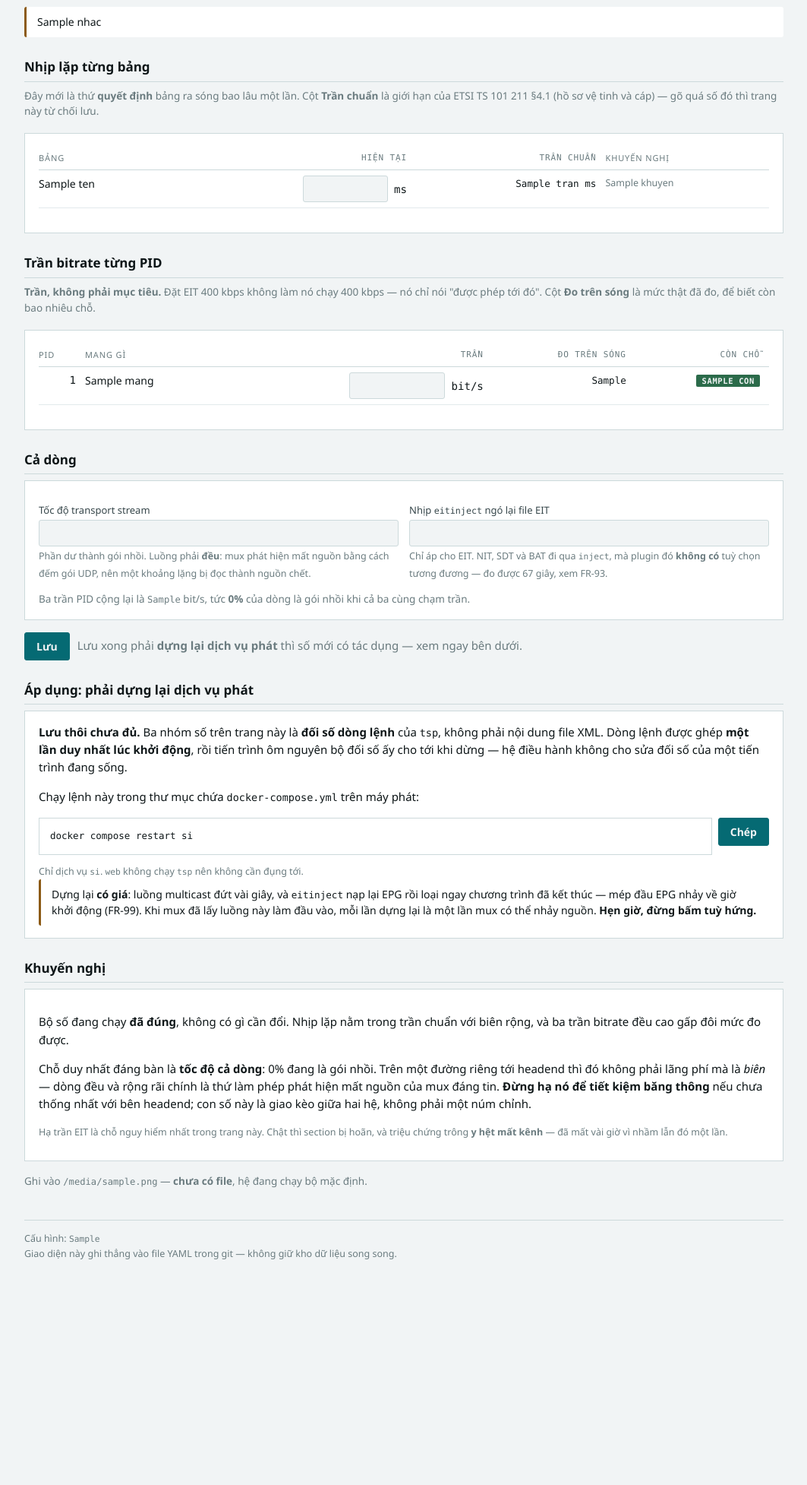
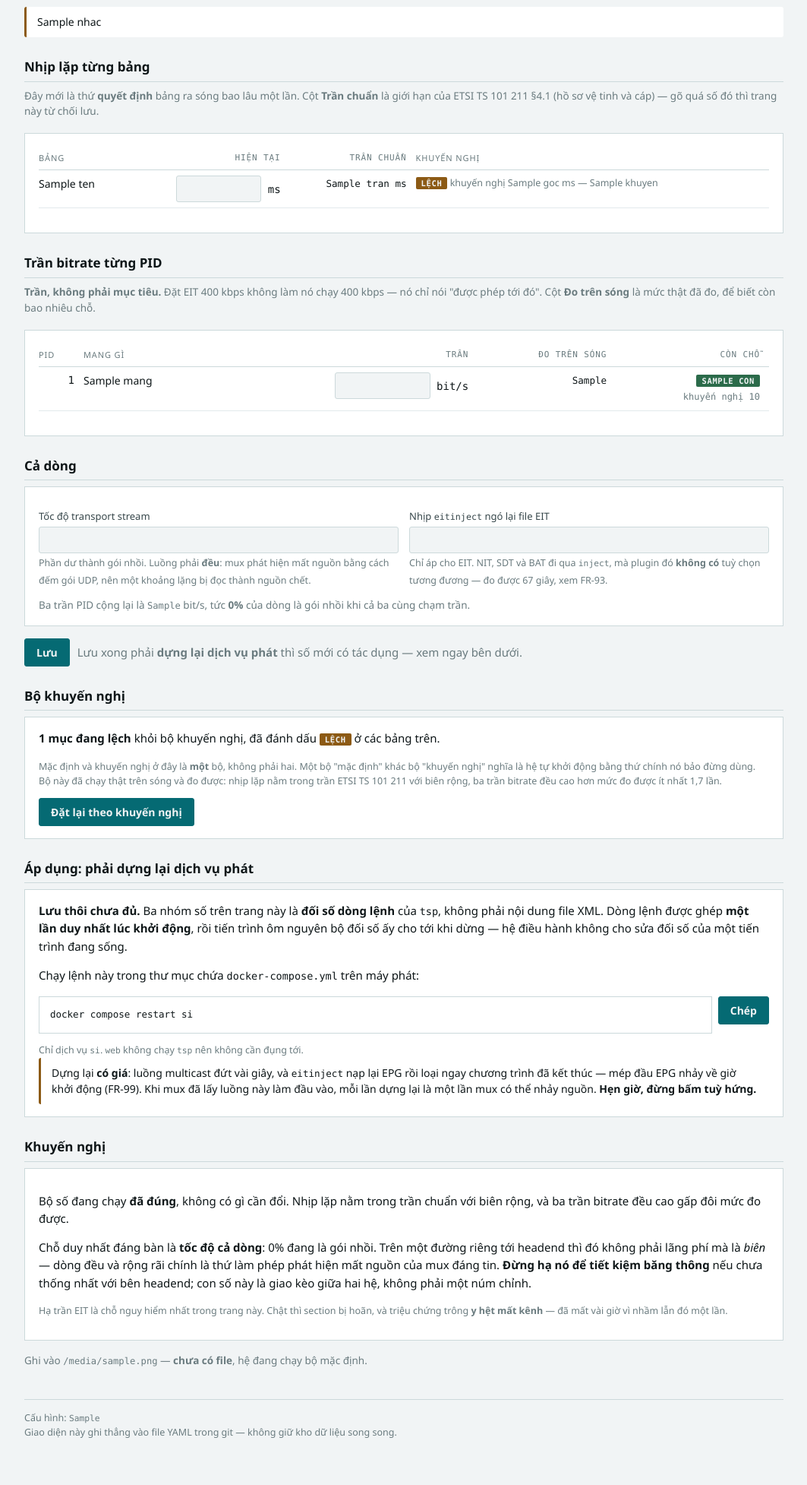
Before and after one commit to ndung2006/VTC-SI, a Python web app: template src/vtcsi/web/templates/toc-do.html in a window 1280 px wide. Shown: the part 481-2435 px from the top of the page at 76% size, without its empty margins (108-1171 px from the left). Before the commit the page ends 2138 px from the top, so only its background shows below. Run offline with Jinja, Linux system fonts and the light colour scheme; the template is opened without the code that fills it: most values are stand-ins (such as "Sample title", 1, 10 or a date in 2020).

Commit message:
FR-102: nut dat lai bo khuyen nghi, va dau hieu o tung o dang lech
MAC DINH VA KHUYEN NGHI LA MOT BO, khong phai hai. Khong tach lam hai hang so,
va do la chu y: mot bo "mac dinh" khac bo "khuyen nghi" nghia la he tu khoi dong
bang thu chinh no bao dung dung — roi phai giai thich voi nguoi van hanh vi sao.

Nen nut nay khong phai "khoi phuc cai dat goc" theo nghia thong thuong, ma la
"ve lai bo da chay that tren song va do duoc": nhip lap nam trong tran ETSI TS
101 211 voi bien rong, ba tran bitrate deu cao hon muc do duoc it nhat 1,7 lan.

Trang danh dau tung muc lech kem GIA TRI KHUYEN NGHI cua muc do, nen bam nut la
biet truoc minh doi cai gi — khong phai bam roi moi xem ket qua.

Hop hoi lai noi ro bao nhieu muc se bi ghi de, va noi truoc rang khong muc nao
lech thi se khong co gi thay doi.

Dat lai xong van phai dung lai dich vu phat, va thong bao mang nguyen cau lenh
`docker compose restart si` — giong het duong luu thuong.

Them 10 bai kiem. Toan bo: 917 xanh.

Co-Authored-By: Claude Opus 5 (1M context) <noreply@anthropic.com>

```diff
--- a/src/vtcsi/web/templates/toc-do.html
+++ b/src/vtcsi/web/templates/toc-do.html
@@ -34,7 +34,11 @@ cáp) — gõ quá số đó thì trang này từ chối lưu.</p>
            style="width:8em;text-align:right"> ms
   </td>
   <td class="n"><span class="m">{{ h.tran }} ms</span></td>
-  <td class="dim" style="font-size:12.5px">{{ h.khuyen }}</td>
+  <td style="font-size:12.5px">
+    {% if h.lech %}<span class="pill warn">lệch</span>
+      <span class="dim">khuyến nghị {{ h.goc }} ms — {{ h.khuyen }}</span>
+    {% else %}<span class="dim">{{ h.khuyen }}</span>{% endif %}
+  </td>
 </tr>
 {% endfor %}
 </table></div></div>
@@ -58,7 +62,9 @@ thật đã đo, để biết còn bao nhiêu chỗ.</p>
   </td>
   <td class="n"><span class="m">{{ h.do_duoc }}</span></td>
   <td class="n">{% if h.con %}<span class="pill ok">{{ h.con }}</span>
-      {% else %}<span class="pill crit">chật</span>{% endif %}</td>
+      {% else %}<span class="pill crit">chật</span>{% endif %}
+    {% if h.lech %}<br><span class="dim" style="font-size:12px">khuyến nghị
+      {{ '{:,}'.format(h.goc).replace(',', '.') }}</span>{% endif %}</td>
 </tr>
 {% endfor %}
 </table></div></div>
@@ -95,6 +101,33 @@ thật đã đo, để biết còn bao nhiêu chỗ.</p>
     tác dụng — xem ngay bên dưới.</span>
 </div>
 </form>
+
+<h2>Bộ khuyến nghị</h2>
+<div class="card">
+{% if lech %}
+<p style="margin-top:0"><b>{{ lech|length }} mục đang lệch</b> khỏi bộ khuyến
+nghị, đã đánh dấu <span class="pill warn">lệch</span> ở các bảng trên.</p>
+{% else %}
+<p style="margin-top:0" class="msg ok">Đang đúng bộ khuyến nghị — không mục nào
+lệch.</p>
+{% endif %}
+
+<p class="dim" style="font-size:12.5px">Mặc định và khuyến nghị ở đây là
+<b>một</b> bộ, không phải hai. Một bộ "mặc định" khác bộ "khuyến nghị" nghĩa là
+hệ tự khởi động bằng thứ chính nó bảo đừng dùng. Bộ này đã chạy thật trên sóng
+và đo được: nhịp lặp nằm trong trần ETSI TS 101 211 với biên rộng, ba trần
+bitrate đều cao hơn mức đo được ít nhất 1,7 lần.</p>
+
+<form method="post" action="/toc-do/khuyen-nghi" style="margin:0"
+      onsubmit="return confirm(this.dataset.hoi)"
+      data-hoi="Đặt lại toàn bộ tốc độ và nhịp lặp về bộ khuyến nghị?
+
+{% if lech %}{{ lech|length }} mục đang lệch sẽ bị ghi đè.{% else %}Không mục nào đang lệch, nên sẽ không có gì thay đổi.{% endif %}
+
+Số mới chỉ có tác dụng sau khi dựng lại dịch vụ phát.">
+  <button type="submit">Đặt lại theo khuyến nghị</button>
+</form>
+</div>
 
 <h2>Áp dụng: phải dựng lại dịch vụ phát</h2>
 <div class="card">
```
Also changed, not shown: spec.md (+2 -1 lines), src/vtcsi/model/toc_do.py (+18 -1 lines), src/vtcsi/web/app.py (+31 -0 lines), tests/test_toc_do.py (+56 -0 lines), tests/test_web.py (+1 -0 lines).
